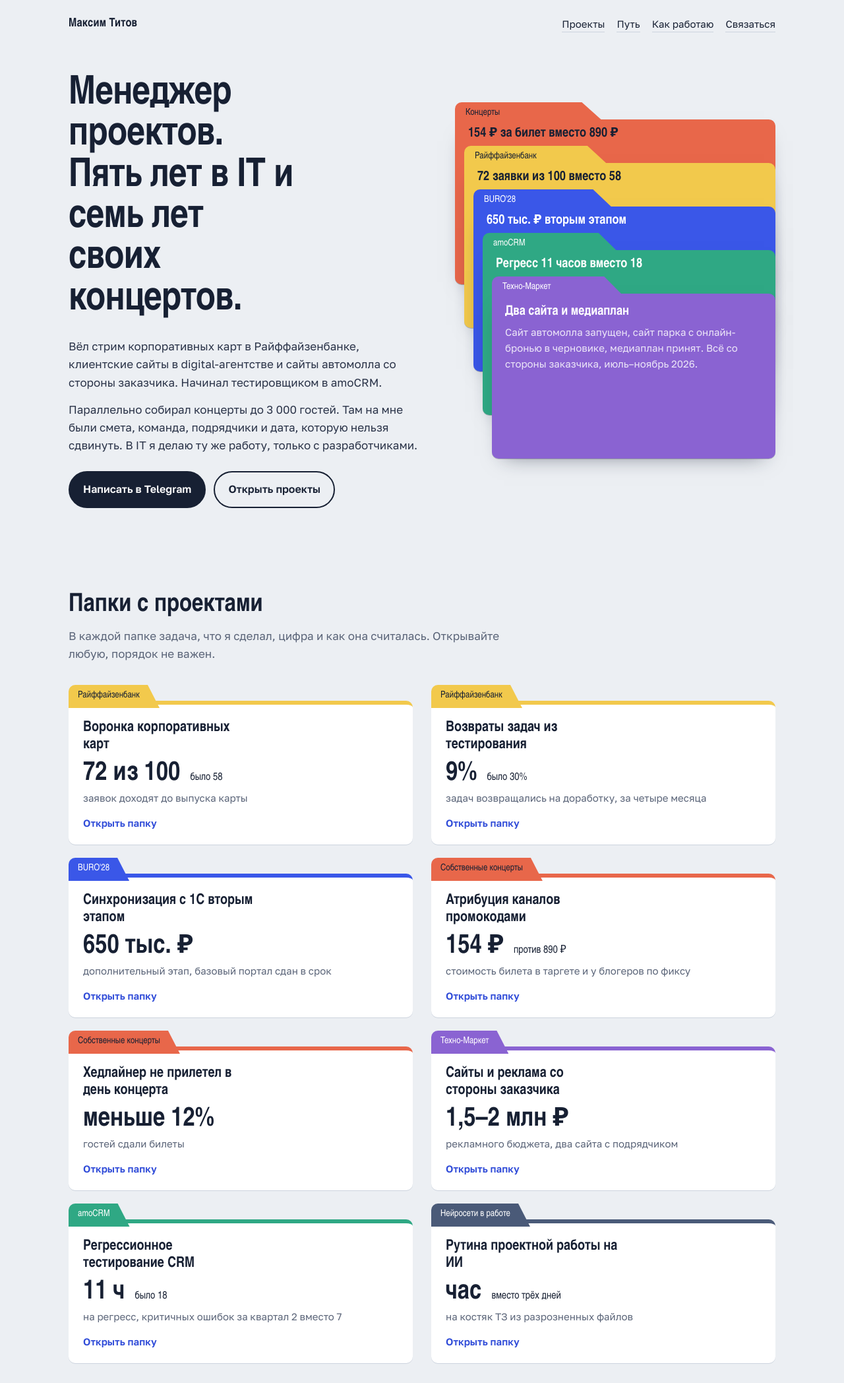
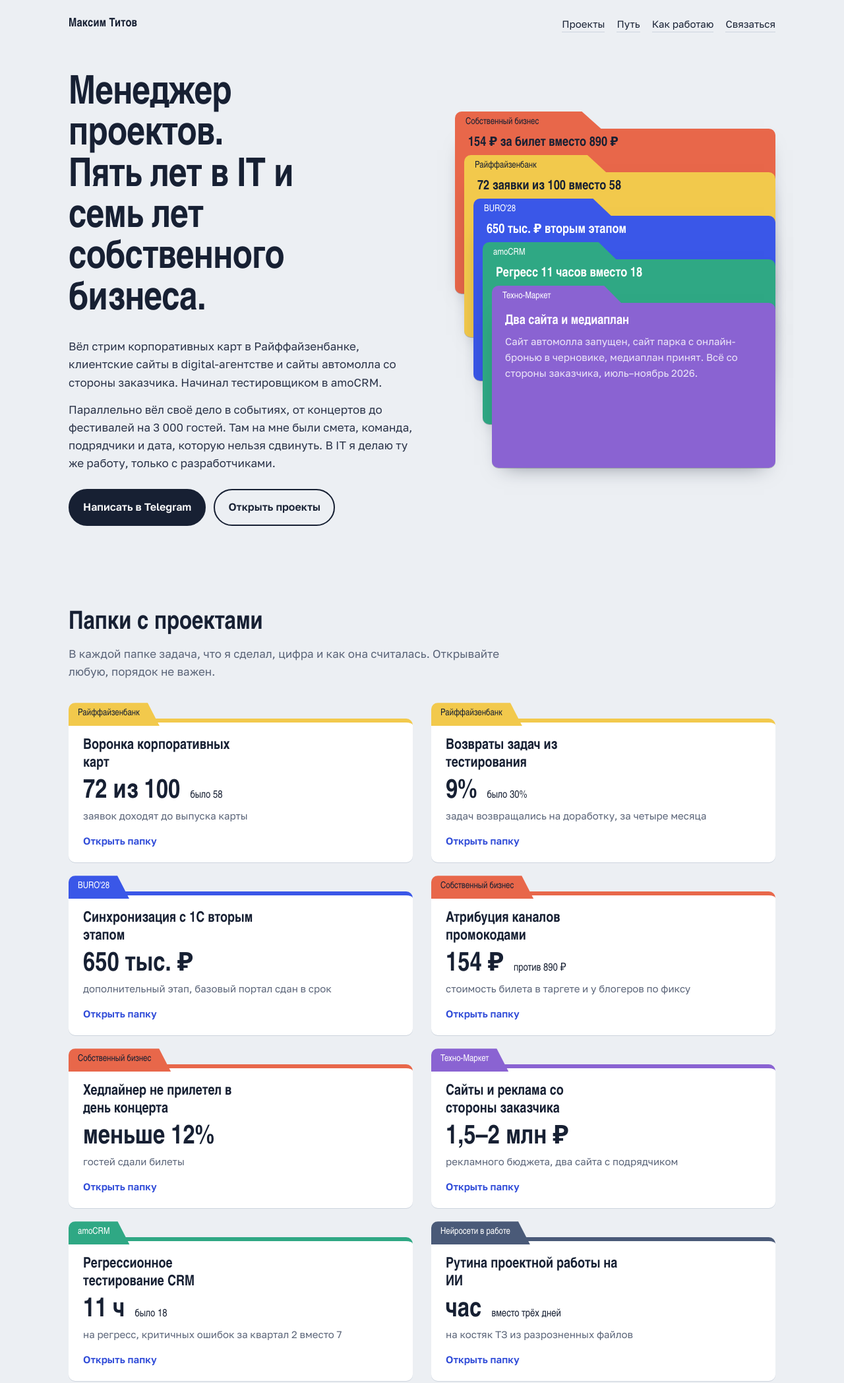
Before and after one commit to titov1235/titov1235.github.io, a plain HTML site: page index.html in a window 1280 px wide. Shown: the top 2096 px of the page at 66% size. Drawn offline with Linux system fonts and the light colour scheme; a web font is replaced by a local one.

Commit message:
Портфолио: в заголовке собственный бизнес вместо концертов
Co-Authored-By: Claude Opus 5.5 <noreply@anthropic.com>
Claude-Session: https://claude.ai/code/session_01N9xt6UUgDZ861ZoH7PxGEX

```diff
--- a/index.html
+++ b/index.html
@@ -5,9 +5,9 @@
 <meta name="viewport" content="width=device-width,initial-scale=1,viewport-fit=cover">
 <meta name="color-scheme" content="light">
 <title>Максим Титов, менеджер проектов</title>
-<meta name="description" content="Максим Титов, менеджер проектов. Пять лет в IT и семь лет собственных концертов. Кейсы банка, агентства, CRM и событий с цифрами.">
+<meta name="description" content="Максим Титов, менеджер проектов. Пять лет в IT и семь лет собственного бизнеса в событиях. Кейсы банка, агентства, CRM и событий с цифрами.">
 <meta property="og:title" content="Максим Титов, менеджер проектов">
-<meta property="og:description" content="Пять лет в IT и семь лет собственных концертов. Папки с проектами и цифрами.">
+<meta property="og:description" content="Пять лет в IT и семь лет собственного бизнеса в событиях. Папки с проектами и цифрами.">
 <link rel="preconnect" href="https://fonts.googleapis.com">
 <link rel="preconnect" href="https://fonts.gstatic.com" crossorigin>
 <link rel="stylesheet" href="https://fonts.googleapis.com/css2?family=Golos+Text:wght@400;500;600&family=Tektur:wght@500;700&display=swap">
@@ -157,16 +157,16 @@ footer{color:var(--muted);font-size:14px;padding:0 0 40px}
   <main>
     <div class="hero">
       <div>
-        <h1>Менеджер проектов. Пять лет в IT и семь лет своих концертов.</h1>
+        <h1>Менеджер проектов. Пять лет в IT и семь лет собственного бизнеса.</h1>
         <p>Вёл стрим корпоративных карт в Райффайзенбанке, клиентские сайты в digital-агентстве и сайты автомолла со стороны заказчика. Начинал тестировщиком в amoCRM.</p>
-        <p>Параллельно собирал концерты до 3 000 гостей. Там на мне были смета, команда, подрядчики и дата, которую нельзя сдвинуть. В IT я делаю ту же работу, только с разработчиками.</p>
+        <p>Параллельно вёл своё дело в событиях, от концертов до фестивалей на 3 000 гостей. Там на мне были смета, команда, подрядчики и дата, которую нельзя сдвинуть. В IT я делаю ту же работу, только с разработчиками.</p>
         <div class="cta">
           <a class="btn solid" href="https://t.me/titov1235">Написать в Telegram</a>
           <a class="btn line" href="#cases">Открыть проекты</a>
         </div>
       </div>
       <div class="stack" aria-label="Папки с проектами">
-        <a href="#c-events"><span>Концерты</span><b>154 ₽ за билет вместо 890 ₽</b><small>атрибуция каналов промокодами</small></a>
+        <a href="#c-events"><span>Собственный бизнес</span><b>154 ₽ за билет вместо 890 ₽</b><small>атрибуция каналов промокодами</small></a>
         <a href="#c-funnel"><span>Райффайзенбанк</span><b>72 заявки из 100 вместо 58</b><small>воронка корпоративных карт</small></a>
         <a href="#c-buro"><span>BURO'28</span><b>650 тыс. ₽ вторым этапом</b><small>запрос сверх ТЗ без срыва срока</small></a>
         <a href="#c-amo"><span>amoCRM</span><b>Регресс 11 часов вместо 18</b><small>тестирование CRM изнутри</small></a>
@@ -236,7 +236,7 @@ footer{color:var(--muted);font-size:14px;padding:0 0 40px}
         </details>
 
         <details class="case events" id="c-events">
-          <summary data-tab="Собственные концерты">
+          <summary data-tab="Собственный бизнес">
             <h3>Атрибуция каналов промокодами</h3>
             <div class="num">154 ₽ <small>против 890 ₽</small></div>
             <p class="unit">стоимость билета в таргете и у блогеров по фиксу</p>
@@ -257,7 +257,7 @@ footer{color:var(--muted);font-size:14px;padding:0 0 40px}
         </details>
 
         <details class="case events" id="c-cancel">
-          <summary data-tab="Собственные концерты">
+          <summary data-tab="Собственный бизнес">
             <h3>Хедлайнер не прилетел в день концерта</h3>
             <div class="num">меньше 12%</div>
             <p class="unit">гостей сдали билеты</p>
```
